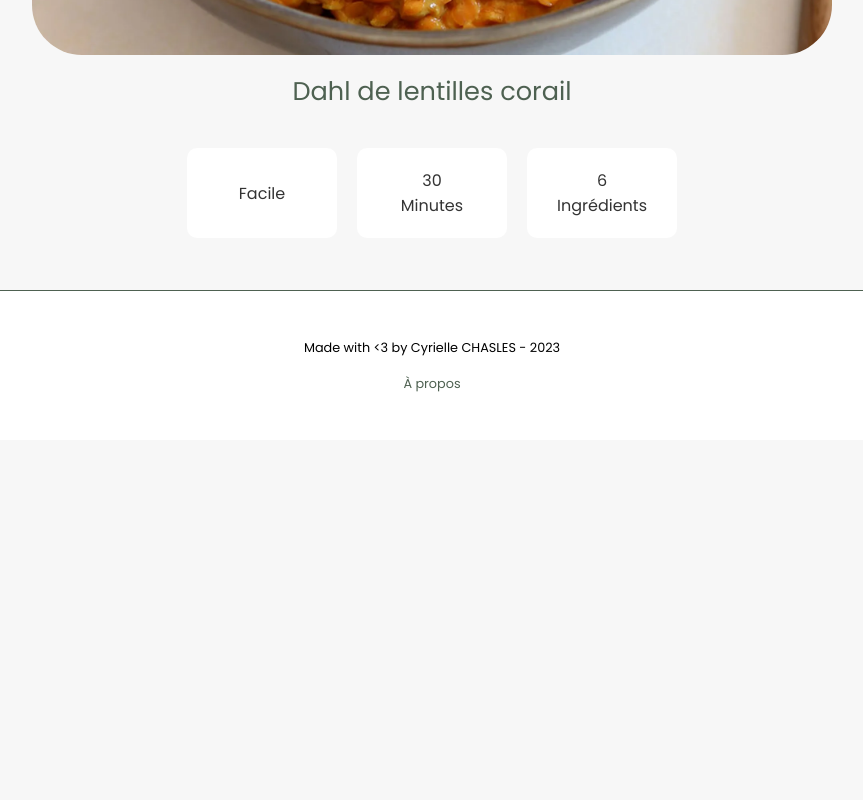
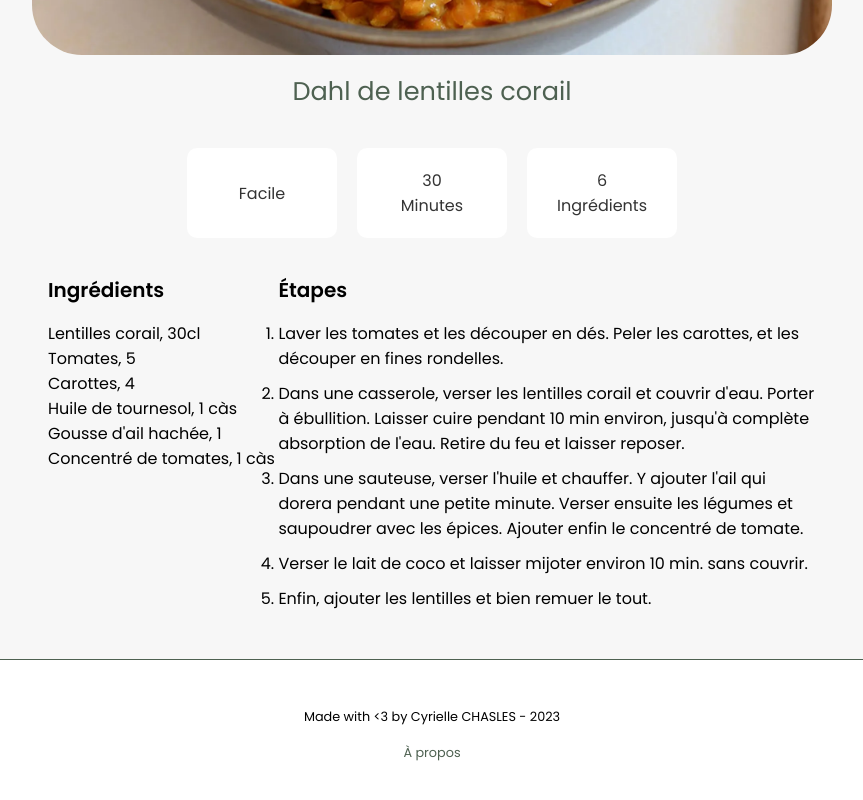
Before and after one commit to krauzeure/veggiefest, a Next.js app: page /recipes/0 in a window 1280 px wide. Shown: the part 450-1250 px from the top of the page, without its empty margins (208-1071 px from the left). Before the commit the page ends 890 px from the top, so only its background shows below. Built offline with nearby package versions, Linux system fonts and the light colour scheme.

Commit message:
Styling the recipe block

```diff
--- a/pages/recipes/[id].module.css
+++ b/pages/recipes/[id].module.css
@@ -32,3 +32,34 @@
 .recipeInfo p {
     margin: 0;
 }
+
+.recipe {
+    display: flex;
+    width: 60%;
+}
+
+.recipe h2 {
+    font-size: 20px;
+    font-weight: 600;
+}
+
+.ingredients {
+    width: 30%;
+}
+
+.ingredients ul {
+    list-style-type: none;
+    padding-inline-start: 0;
+}
+
+.steps {
+    width: 70%;
+}
+
+.steps ol {
+    padding-inline-start: 0;
+}
+
+.steps li {
+    margin: 10px 0;
+}
--- a/pages/recipes/[id].tsx
+++ b/pages/recipes/[id].tsx
@@ -17,6 +17,21 @@ export default function oneRecipe({recipe}: {recipe: recipe}) {
             <div><p>{recipe.ingredients.length}</p>
             <p>ingrédients</p></div>
         </section>
+        <section className={styles.recipe}>
+        <div className={styles.ingredients}><h2>Ingrédients</h2>
+        <ul>
+            {recipe.ingredients.map(item => (
+                <li>{item.name}, {item.qty}</li>
+            ))}
+        </ul></div>
+
+        <div className={styles.steps}><h2>Étapes</h2>
+        <ol>
+            {recipe.steps.map(item => (
+                <li>{item}</li>
+            ))}
+        </ol></div>
+        </section>
     </main>
   )
 }
```
